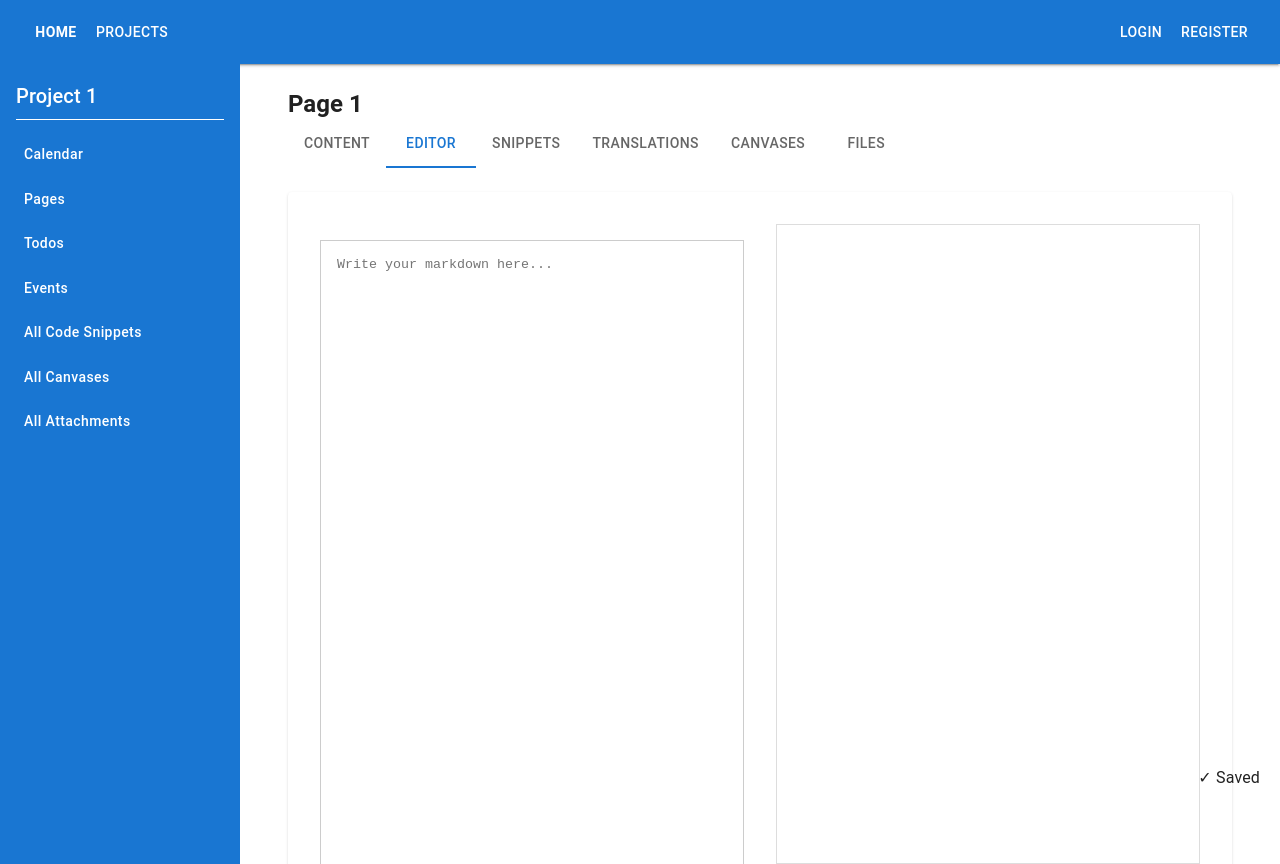
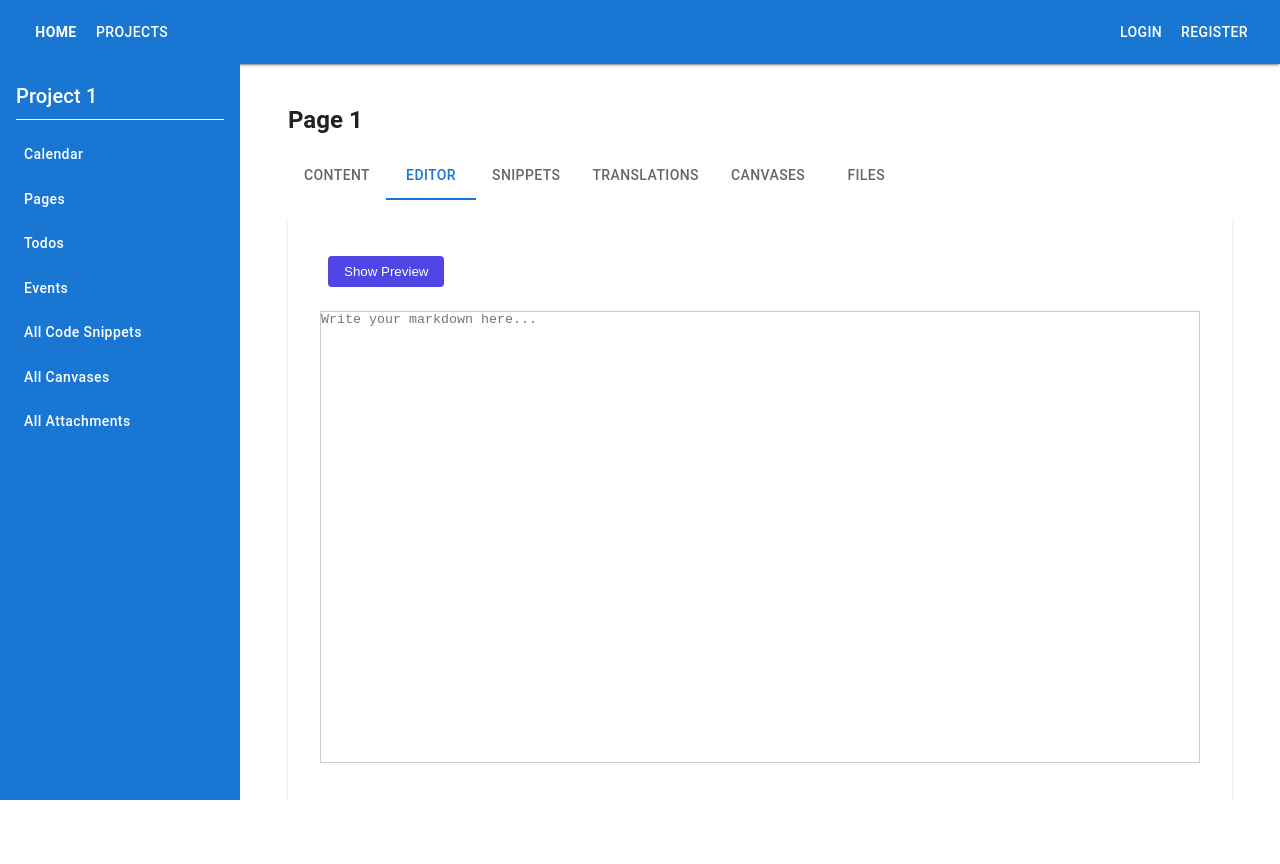
Before and after one commit to Maple-Lazuli/one-place-v3, a React (Vite) app in the folder ui/: page /projects/project/1/pages/page/1/editor in a window 1280 px wide. After the commit the page ends 800 px from the top, so only its background shows below. Built offline with nearby package versions, Linux system fonts and the light colour scheme; no server answers.

Commit message:
more edits to the pages

```diff
--- a/ui/src/App.jsx
+++ b/ui/src/App.jsx
@@ -26,8 +26,10 @@ import UpdatePageForm from './components/projects/project/UpdatePageForm'
 import CreatePageForm from './components/projects/project/CreatePageForm'
 import Page from './components/projects/project/pages/Page'
 import PageEditor from './components/projects/project/pages/PageEditor'
+import PageContent from './components/projects/project/pages/PageContent'
+import EditProject from './components/UpdateProject'
+import Box from '@mui/material/Box'
 
-import EditProject from './components/UpdateProject'
 const theme = createTheme({
   palette: {
     mode: 'light',
@@ -45,14 +47,36 @@ export default function App () {
     <ThemeProvider theme={theme}>
       <CssBaseline /> {/* Normalize and reset styles */}
       <Router>
+        <Box
+          sx={{
+            display: 'flex',
+            flexDirection: 'column',
+            height: '100vh', // full viewport height
+          }}
+        >
           <NavigationBar />
+          <Box
+            sx={{
+              flexGrow: 1,
+              overflow: 'hidden',
+              display: 'flex',
+              flexDirection: 'column',
+            }}
+          >
+            <Box
+              sx={{
+                flexGrow: 1,
+                overflowY: 'hidden', // scroll main content if needed
+              }}
+            >
               <Routes>
                 <Route path='/' element={<Dashboard />} />
                 <Route path='/todo' element={<Todo />} />
                 <Route path='/notes' element={<MarkdownEditor />} />
                 <Route path='/login' element={<Login />} />
                 <Route path='/register' element={<CreateAccount />} />
-          <Route path='/Home' element={<Home />} />
+                <Route path='/home' element={<Home />} />
+
                 <Route path='/projects/project/:project_id' element={<Project />}>
                   <Route path='pages' element={<Pages />} />
                   <Route path='pages/create' element={<CreatePageForm />} />
@@ -61,12 +85,9 @@ export default function App () {
                     path='/projects/project/:project_id/pages/page/:page_id'
                     element={<Page />}
                   >
-              {/* <Route index element={<Content />} /> */}
+                    <Route index element={<PageContent />} />
                     <Route path='editor' element={<PageEditor />} />
-              {/* <Route path='snippets' element={<Snippets />} />
-              <Route path='translations' element={<Translations />} />
-              <Route path='canvases' element={<Canvases />} />
-              <Route path='files' element={<Files />} /> */}
+                    {/* Other nested routes can go here */}
                   </Route>
 
                   <Route path='update' element={<EditProject />} />
@@ -76,10 +97,7 @@ export default function App () {
                   <Route path='attachments' element={<Attachments />} />
                   <Route path='events' element={<Events />} />
                   <Route path='events/create' element={<CreateEventForm />} />
-            <Route
-              path='events/update/:event_id'
-              element={<UpdateEventForm />}
-            />
+                  <Route path='events/update/:event_id' element={<UpdateEventForm />} />
                   <Route path='translations' element={<Translations />} />
                   <Route path='snippets' element={<Snippets />} />
                   <Route path='canvases' element={<Canvases />} />
@@ -88,6 +106,9 @@ export default function App () {
                 <Route path='/projects/' element={<Projects />} />
                 <Route path='/projects/create' element={<CreateProject />} />
               </Routes>
+            </Box>
+          </Box>
+        </Box>
       </Router>
     </ThemeProvider>
   )
--- a/ui/src/components/Project.jsx
+++ b/ui/src/components/Project.jsx
@@ -1,10 +1,8 @@
-import { useState } from 'react'
 import { useParams, Link, Outlet } from 'react-router-dom'
 import {
   Box,
   Typography,
   Button,
-  Paper,
   Divider,
   Stack
 } from '@mui/material'
@@ -23,14 +21,18 @@ export default function Project() {
   ]
 
   return (
-    <Box sx={{ display: 'flex', minHeight: '100vh' }}>
+    <Box sx={{ display: 'flex', height: '100vh', overflow: 'hidden' }}>
       {/* Sidebar */}
       <Box
         sx={{
           width: 240,
           bgcolor: 'primary.main',
           color: 'primary.contrastText',
-          p: 2
+          p: 2,
+          boxSizing: 'border-box',
+          display: 'flex',
+          flexDirection: 'column',
+          overflow: 'hidden',
         }}
       >
         <Typography variant="h6" gutterBottom>
@@ -63,10 +65,13 @@ export default function Project() {
       <Box
         component="main"
         sx={{
-          flexGrow: 1,       // take all remaining horizontal space
-          p: 3,             // padding inside main content
-          overflow: 'auto',  // scroll if content overflows vertically
-          height: '100vh',   // fill full height
+          flexGrow: 1,
+          p: 3,
+          boxSizing: 'border-box',
+          overflow: 'hidden', // disable scrollbars here
+          height: '100%',
+          display: 'flex',
+          flexDirection: 'column',
         }}
       >
         <Outlet />
--- a/ui/src/components/projects/project/pages/Page.jsx
+++ b/ui/src/components/projects/project/pages/Page.jsx
@@ -1,23 +1,17 @@
-import { useParams, Link, Outlet, useLocation, useNavigate } from 'react-router-dom'
+import { useParams, Outlet, useLocation, useNavigate } from 'react-router-dom'
 import {
-  Box,
   Typography,
   Container,
   Paper,
   Tabs,
   Tab,
-  AppBar,
-  Toolbar,
-  IconButton
+  Box
 } from '@mui/material'
-import MenuIcon from '@mui/icons-material/Menu'
-import { useState, useEffect } from 'react'
 
 export default function Page() {
   const { project_id, page_id } = useParams()
   const location = useLocation()
   const navigate = useNavigate()
-  const [drawerOpen, setDrawerOpen] = useState(false)
 
   const navLinks = [
     { label: 'Content', path: '' },
@@ -28,15 +22,8 @@ export default function Page() {
     { label: 'Files', path: 'files' }
   ]
 
-  // Helper to get current tab index from URL
-  // Get last segment of path after page_id
-  // Example: /projects/project/1/pages/page/5/editor => 'editor'
   const currentPathSegment = location.pathname.split('/').pop()
-
-  // Find tab index that matches current path segment
   const currentTabIndex = navLinks.findIndex(link => link.path === currentPathSegment)
-
-  // If no match (e.g. path segment is page_id), default to 0
   const tabIndex = currentTabIndex === -1 ? 0 : currentTabIndex
 
   const handleChange = (event, newValue) => {
@@ -44,30 +31,26 @@ export default function Page() {
     navigate(`/projects/project/${project_id}/pages/page/${page_id}/${selectedPath}`)
   }
 
-  const toggleDrawer = (open) => (event) => {
-    if (
-      event.type === 'keydown' &&
-      (event.key === 'Tab' || event.key === 'Shift')
-    ) {
-      return
-    }
-    setDrawerOpen(open)
-  }
+  return (
+    <Container
+      maxWidth={false}
+      sx={{
+        height: '100vh',
+        display: 'flex',
+        flexDirection: 'column',
+        p: 2
+      }}
+    >
+      <Typography variant="h5" fontWeight="bold" sx={{ mb: 2, flexShrink: 0 }}>
+        Page {page_id}
+      </Typography>
 
-  return (
-    <Container maxWidth={false} sx={{ height: '100%', p: 0, m: 0 }}>
-      {/* AppBar with menu icon and page title */}
-          <Typography variant="h5" fontWeight="bold" component="div" sx={{ flexShrink: 0 }}>
-            Page {page_id}
-          </Typography>
-
-      {/* Tabs for navigation */}
       <Tabs
         value={tabIndex}
         onChange={handleChange}
         textColor="primary"
         indicatorColor="primary"
-        sx={{ mb: 3 }}
+        sx={{ mb: 2, flexShrink: 0 }}
         variant="scrollable"
         scrollButtons="auto"
         allowScrollButtonsMobile
@@ -77,9 +60,25 @@ export default function Page() {
         ))}
       </Tabs>
 
-      {/* Content Outlet */}
-      <Paper elevation={1} sx={{ p: 2, mb: 3 }}>
-        <Outlet />
+      <Paper
+        elevation={1}
+        sx={{
+          flexGrow: 1,
+          display: 'flex',
+          flexDirection: 'column',
+          p: 2,
+          minHeight: 0, // important for flexbox scroll containment
+        }}
+      >
+        <Box
+          sx={{
+            flexGrow: 1,
+            overflowY: 'auto',
+            minHeight: 0, // important for scroll containment inside flexbox
+          }}
+        >
+          <Outlet />
+        </Box>
       </Paper>
     </Container>
   )
--- /dev/null
+++ b/ui/src/components/projects/project/pages/PageContent.jsx
@@ -0,0 +1,78 @@
+import { useState, useEffect, useRef } from 'react'
+import { useParams } from 'react-router-dom'
+import ReactMarkdown from 'react-markdown'
+import remarkMath from 'remark-math'
+import rehypeKatex from 'rehype-katex'
+import rehypeHighlight from 'rehype-highlight'
+import remarkGfm from 'remark-gfm'
+
+import 'katex/dist/katex.min.css'
+import 'highlight.js/styles/github-dark.css'
+
+export default function PageContent() {
+  const { page_id } = useParams()
+  const [text, setText] = useState('')
+  const lastEditTimeRef = useRef(0)
+
+  // Function to fetch page content
+  const fetchPage = async () => {
+    try {
+      const res = await fetch(`/api/pages/get?id=${page_id}`, {
+        credentials: 'include'
+      })
+      const data = await res.json()
+      if (res.ok && data.status === 'success') {
+        setText(data.message.content || '')
+        lastEditTimeRef.current = data.message.lastEditTime || 0
+      } else {
+        console.error('Failed to load page:', data.message)
+      }
+    } catch (err) {
+      console.error('Error loading page:', err)
+    }
+  }
+
+  // Initial content load
+  useEffect(() => {
+    fetchPage()
+  }, [page_id])
+
+  // Poll for updates every 500ms
+  useEffect(() => {
+    const interval = setInterval(async () => {
+      try {
+        const res = await fetch(`/api/pages/last_update?id=${page_id}`, {
+          credentials: 'include'
+        })
+        const data = await res.json()
+
+        if (res.ok && data.last_update && data.last_update !== 'Null') {
+          const lastUpdate = Number(data.last_update)
+          if (lastUpdate > lastEditTimeRef.current) {
+            fetchPage()
+          }
+        }
+      } catch (err) {
+        console.error('Error checking last update:', err)
+      }
+    }, 500)
+
+    return () => clearInterval(interval)
+  }, [page_id])
+
+  return (
+    <div
+      style={{
+        maxWidth: '100%',
+        overflowWrap: 'break-word',
+        padding: '1rem'
+      }}
+    >
+      <ReactMarkdown
+        children={text}
+        remarkPlugins={[remarkMath, remarkGfm]}
+        rehypePlugins={[rehypeKatex, rehypeHighlight]}
+      />
+    </div>
+  )
+}
--- a/ui/src/components/projects/project/pages/PageEditor.jsx
+++ b/ui/src/components/projects/project/pages/PageEditor.jsx
@@ -9,14 +9,14 @@ import remarkGfm from 'remark-gfm'
 import 'katex/dist/katex.min.css'
 import 'highlight.js/styles/github-dark.css'
 
-export default function PageEditor () {
-  const { project_id, page_id } = useParams()
+export default function PageEditor() {
+  const { page_id } = useParams()
   const [text, setText] = useState('')
   const [saving, setSaving] = useState(false)
+  const [showPreview, setShowPreview] = useState(false)
 
-  // Load initial content
   useEffect(() => {
-    async function fetchPage () {
+    async function fetchPage() {
       try {
         const res = await fetch(`/api/pages/get?id=${page_id}`, {
           credentials: 'include'
@@ -34,7 +34,6 @@ export default function PageEditor () {
     fetchPage()
   }, [page_id])
 
-  // Auto-save on text change
   useEffect(() => {
     if (text === '') return
     const timeout = setTimeout(async () => {
@@ -54,33 +53,73 @@ export default function PageEditor () {
       } finally {
         setSaving(false)
       }
-    }, 1000) // Save 1 second after last change
+    }, 1000)
 
     return () => clearTimeout(timeout)
   }, [text, page_id])
 
   return (
-    <div style={{ display: 'flex', gap: '2rem', padding: '1rem' }}>
+    <div
+      style={{
+        display: 'flex',
+        flexDirection: 'column',
+        gap: '1rem',
+        height: '95%', // fill parent height
+        boxSizing: 'border-box',
+        padding: '1rem'
+      }}
+    >
+      <button
+        onClick={() => setShowPreview((prev) => !prev)}
+        style={{
+          marginBottom: '0.5rem',
+          alignSelf: 'flex-start',
+          padding: '0.5rem 1rem',
+          cursor: 'pointer'
+        }}
+      >
+        {showPreview ? 'Hide Preview' : 'Show Preview'}
+      </button>
+      <div
+        style={{
+          display: 'flex',
+          gap: '1rem',
+          height: showPreview ? 'calc(100% - 2rem)' : '100%', // leave space for button and status
+          flexGrow: 1,
+          boxSizing: 'border-box',
+          overflow: 'hidden' // prevent container scrollbars
+        }}
+      >
         <textarea
           value={text}
-        onChange={e => setText(e.target.value)}
+          onChange={(e) => setText(e.target.value)}
           style={{
             flex: 1,
-          height: '80vh',
             fontFamily: 'monospace',
-          padding: '1rem',
-          border: '1px solid #ccc'
+            padding: 0,
+            margin: 0,
+            border: '1px solid #ccc',
+            resize: 'none',
+            height: '100%',
+            boxSizing: 'border-box',
+            overflow: 'auto'
           }}
           placeholder="Write your markdown here..."
         />
+
+        {showPreview && (
           <div
             style={{
               flex: 1,
-          height: '80vh',
               overflowY: 'auto',
-          padding: '1rem',
               background: '#fff',
-          border: '1px solid #ddd'
+              border: '1px solid #ddd',
+              paddingTop: 10,  // top padding of 10px
+              paddingRight: '1rem',
+              paddingBottom: '1rem',
+              paddingLeft: '1rem',
+              height: '100%',
+              boxSizing: 'border-box'
             }}
           >
             <ReactMarkdown
@@ -89,9 +128,9 @@ export default function PageEditor () {
               rehypePlugins={[rehypeKatex, rehypeHighlight]}
             />
           </div>
-      <div style={{ position: 'absolute', bottom: 10, right: 20 }}>
-        {saving ? 'Saving...' : '✓ Saved'}
+        )}
       </div>
+
     </div>
   )
 }
```
Lines whose indentation alone changed are shown as unchanged.
